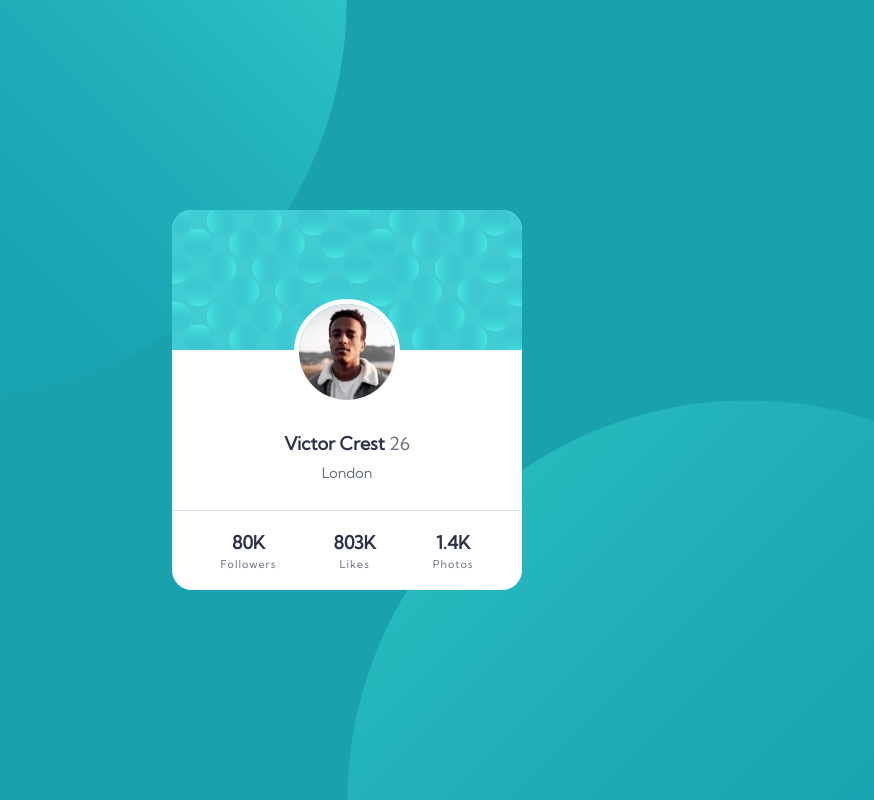
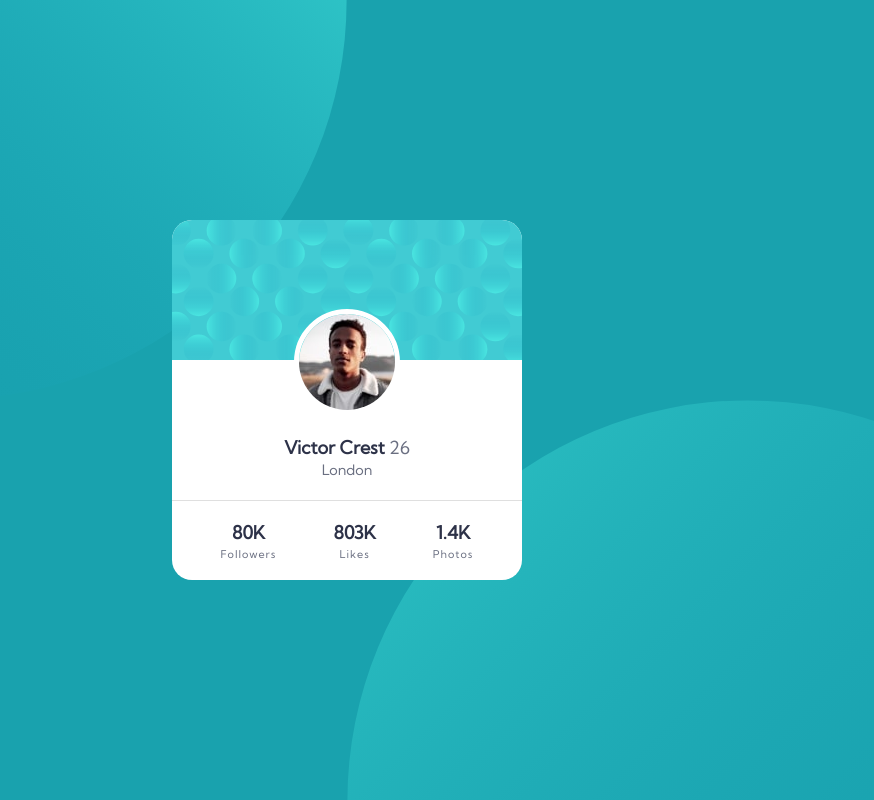
Before and after one commit to Johndiddles/profile-card-component, a website: page index.html in a window 1280 px wide. Shown: the whole page, without its empty margins (293-1167 px from the left). Drawn offline with nearby package versions, Linux system fonts and the light colour scheme.

Commit message:
second commit

```diff
--- a/index.html
+++ b/index.html
@@ -1,5 +1,5 @@
 <!DOCTYPE html>
-<html>
+<html lang="en">
     <head>
         <title>card</title>
         <meta charset="utf-8">
--- a/styles.css
+++ b/styles.css
@@ -41,12 +41,12 @@ span {
 .card-wrapper {
     background: white;
     position: absolute;
-    height: 380px;
+    height: 360px;
     display: flex;
     flex-direction: column;
     top: 50%;
     left: 50%;
-    margin-top: -190px;
+    margin-top: -180px;
     margin-left: -175px;
     border-radius: 20px;
     overflow: hidden;
@@ -57,10 +57,11 @@ span {
 }
 
 .card-main {
-    height: 120px;
+    height: 100px;
     display: flex;
     flex-direction: column;
     align-items: center;
+    border-bottom: 1xp solid black;
 }
 
 .card-main img {
```
